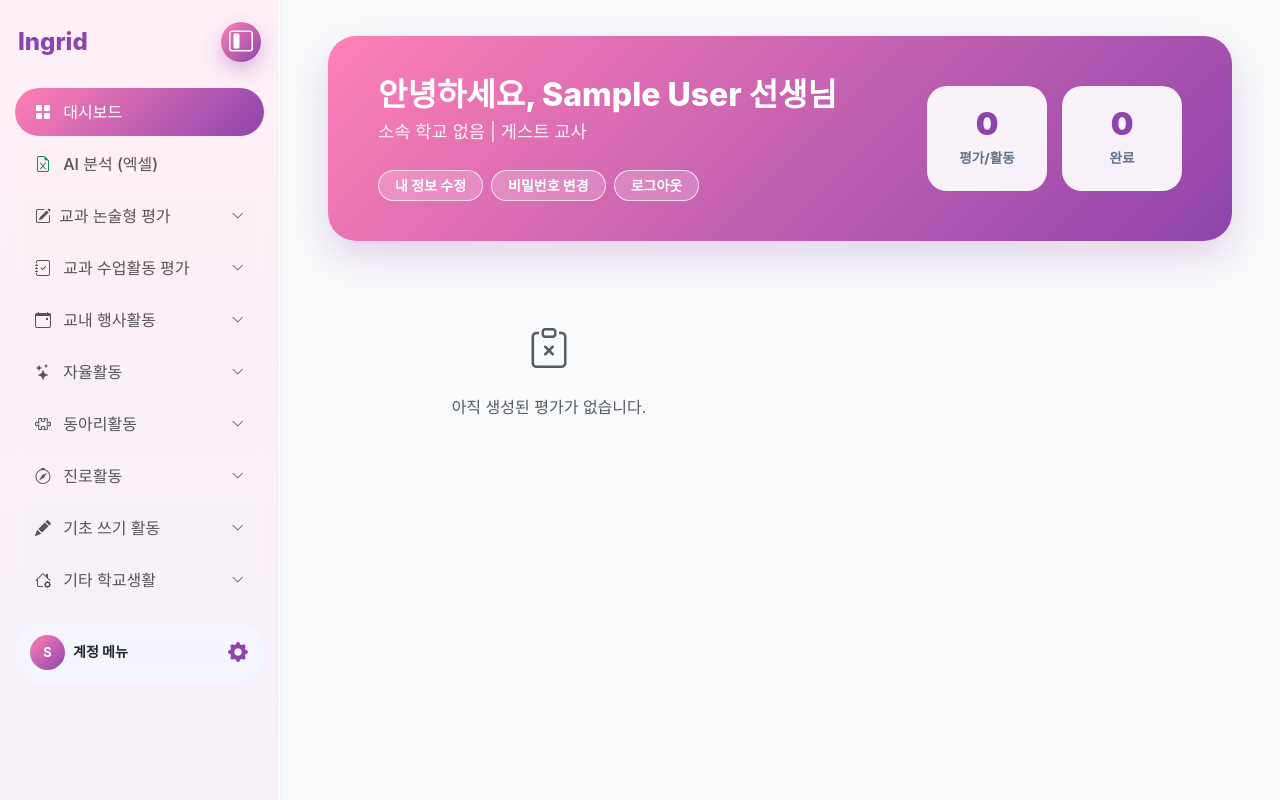
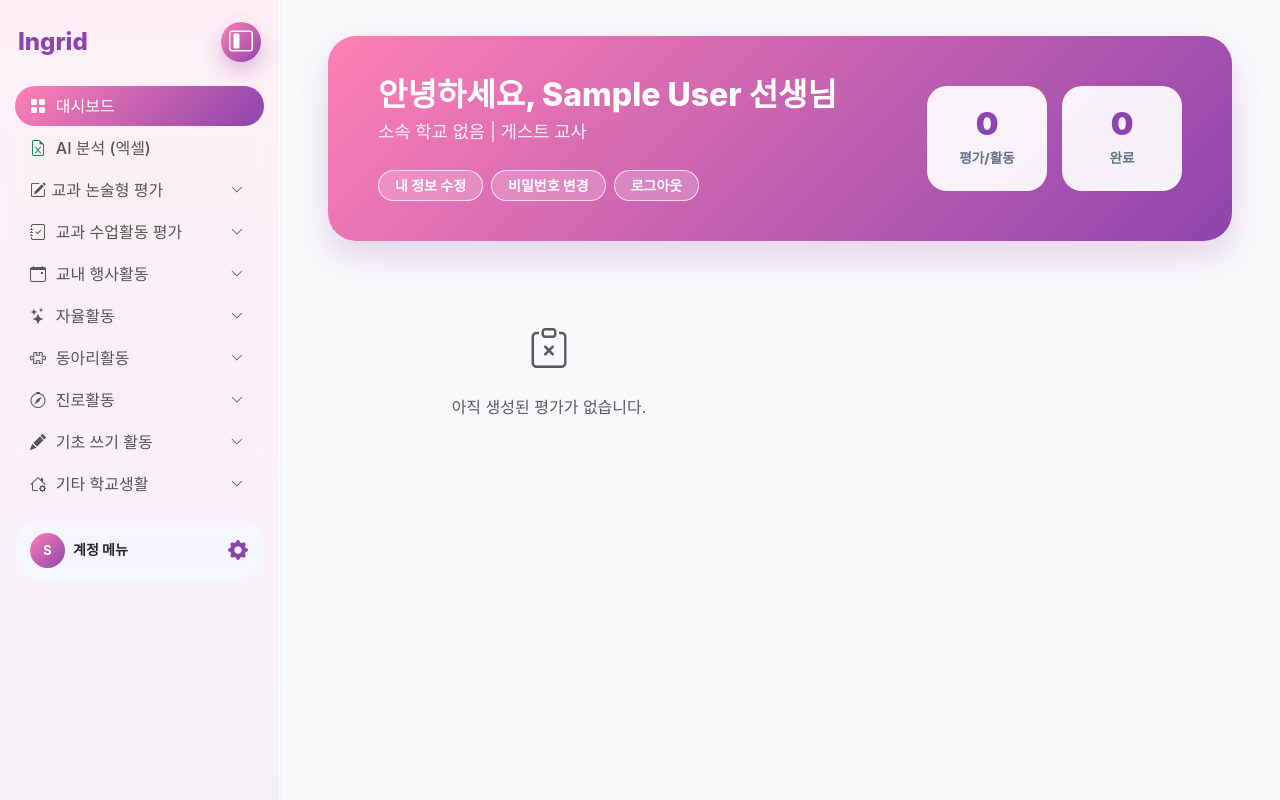
Before and after one commit to ijassper/Metaschool, a Django app: page /accounts/dashboard/ in a window 1280 px wide. Run offline with Django 4.2, Linux system fonts and the light colour scheme; the visitor is signed in with stand-in values (Sample User, id 1); parts of the project's set-up code (start-up, migrations or seed data) failed here and were passed over.

Commit message:
사이드바 메뉴 밀도 개선

```diff
--- a/templates/base.html
+++ b/templates/base.html
@@ -165,8 +165,8 @@
             display: flex;
             justify-content: space-between;
             align-items: center;
-            padding: 12px 20px;
-            margin: 4px 15px;
+            padding: 8px 15px;
+            margin: 2px 15px;
             border-radius: 24px;
             color: #555555;
             font-weight: 500;
@@ -174,6 +174,10 @@
             transition: all 0.3s ease;
             cursor: pointer;
             position: relative;
+        }
+
+        .menu-btn .bi {
+            margin-right: 0.35rem !important;
         }
 
         .menu-btn.active {
@@ -189,7 +193,7 @@
         /* 소메뉴 스타일 */
         .sub-menu-list {
             list-style: none !important;
-            padding: 5px 0 10px 0 !important;
+            padding: 2px 0 5px 0 !important;
             margin: 0 12px;
             background-color: rgba(255, 255, 255, 0.7);
             border-radius: 20px;
@@ -198,12 +202,12 @@
         .sub-menu-item {
             display: block;
             padding: 8px 20px 8px 55px;
-            font-size: 0.9rem;
+            font-size: 0.85rem;
             color: #777777;
             text-decoration: none !important;
             transition: 0.3s ease;
             border-radius: 999px;
-            margin: 2px 6px;
+            margin: 1px 6px;
         }
 
         .sub-menu-item:hover, .sub-menu-item.active {
```
